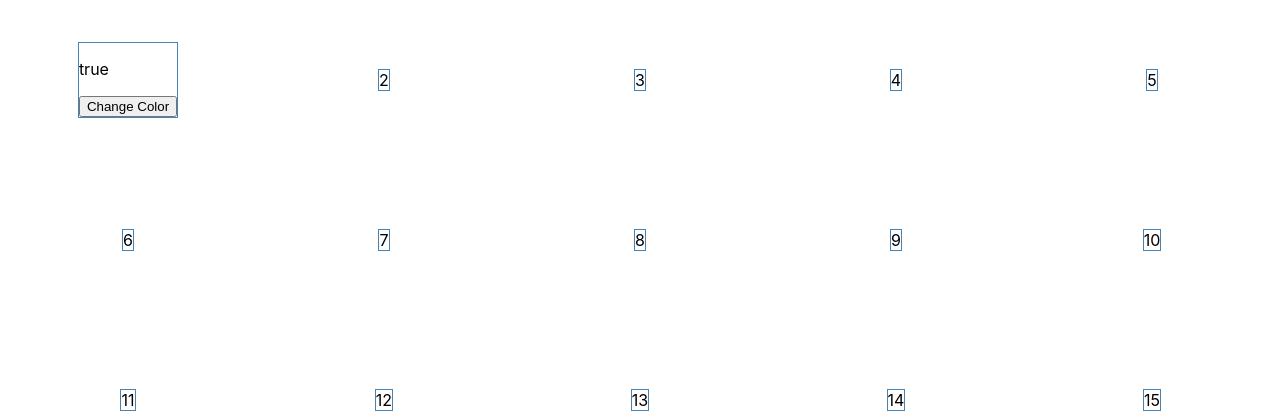
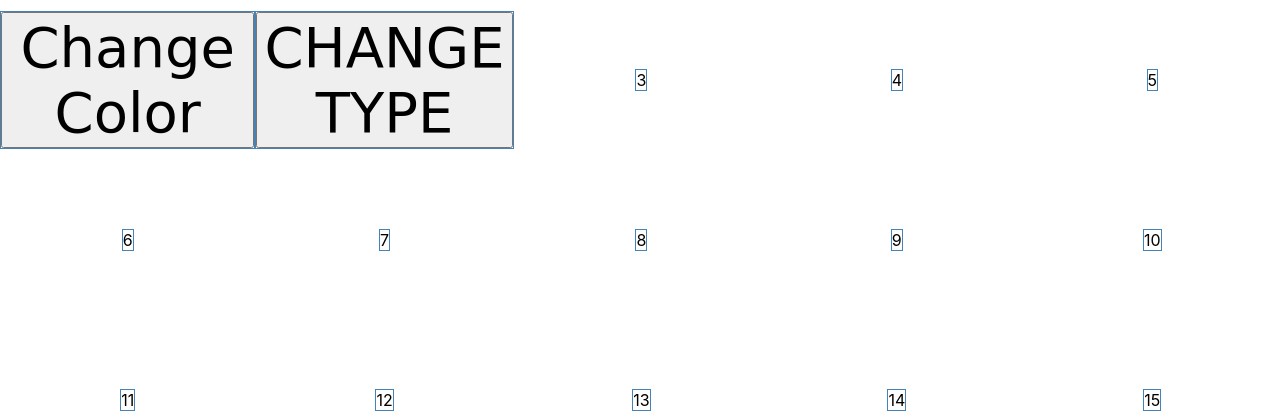
Before and after one commit to FrancesscaWY/Javascript_Learn__, a PHP site: page /main.html in a window 1280 px wide. Shown: the top 420 px of the page. Run offline with PHP 8.4, Linux system fonts and the light colour scheme.

Commit message:
CHANGE_TYPE...

```diff
--- a/JS_week6/data_type.js
+++ b/JS_week6/data_type.js
@@ -1,13 +1,14 @@
-console.log('Data Type');
-function isArray(myArray){
-    return myArray.constructor.toString().indexOf("Array")>-1;
-}
-var fruits= ["Banana", "Orange", "Apple", "Mango"];
-document.getElementById("constructor..").innerHTML = isArray(fruits);
+// console.log('Data Type');
+// function isArray(myArray){
+//     return myArray.constructor.toString().indexOf("Array")>-1;
+// }
+// var fruits= ["Banana", "Orange", "Apple", "Mango"];
+// document.getElementById("constructor..").innerHTML = isArray(fruits);
 
 
 
 var f=2;
+var t=2;
 //why not show always show the result??
 var Car ={
     name:"Disco",
@@ -19,6 +20,14 @@ var Car ={
         let text=`<video autoplay loop width=100% height=100%> <source src="src/video/car`+f+`.mp4" type="video/mp4"></video>`;
             document.getElementById("car").innerHTML=text;
             f++;
+    },
+    changeType: function(){
+        document.getElementById("car").style.backgroundColor="black";
+        if(t>6){
+            t=1;
+        }
+        let text1=`<img src="src/picture/type`+t+`.svg" width=100% height=100% alt="There is no type.">`;
+        document.getElementById("car").innerHTML=text1;
+        t++;
     }
-
 }
--- a/JS_week6/main.css
+++ b/JS_week6/main.css
@@ -14,11 +14,45 @@ div{
     border: steelblue 1px solid;
 }
 
-#car{
+#cars{
     grid-column-start: 1;
     grid-column-end: 6;
     grid-row-start: 4;
     grid-row-end: 6;
     width: 100%;
     height: 100%;
+    display: grid;
+    grid-template-columns: 1fr 1.5fr ;
+    grid-template-rows: 1fr;
+    /*position: relative;*/
+    /*top: 0;*/
+    /*left: 0;*/
+    /*top:0;*/
+    /*left:0;*/
+    /*z-index: -9999;*/
+    /*align-items: center;//垂直居中*/
+    /*justify-content:left ;//水平居中*/
 }
+#car{
+    grid-column-start: 2;
+    grid-column-end: 3;
+    grid-row-start: 1;
+    grid-row-end: 2;
+    width: 100%;
+    height: 100%;
+    /*text-align: center;*/
+    align-items: center;
+    justify-content: center;
+}
+#car video{
+    width: 100%;
+    height: 100%;
+    object-fit: contain ;//视频填充整个div
+}
+.cars{
+    height: 100%;
+    width: 100%;
+    font-size: 3.5rem;
+    font-family: "Comic Sans MS", cursive, sans-serif;
+
+}
--- a/JS_week6/main.html
+++ b/JS_week6/main.html
@@ -1,5 +1,5 @@
 <!DOCTYPE html>
-<html lang="en">
+<html lang="zh">
 <head>
     <meta charset="UTF-8">
     <title>WEEK_SIX</title>
@@ -7,10 +7,10 @@
 </head>
 <body>
     <div >
-    <p id="constructor..">hello</p>
-        <button id="color" type="button" onclick="Car.change_color()">Change Color</button>
+<!--    <p id="constructor..">hello</p>-->
+        <button class="cars" type="button" onclick="Car.change_color()">Change Color</button>
     </div>
-    <div>2</div>
+    <div><button class="cars" type="button" onclick="Car.changeType()">CHANGE TYPE </button> </div>
     <div>3</div>
     <div>4</div>
     <div>5</div>
@@ -24,10 +24,14 @@
     <div>13</div>
     <div>14</div>
     <div>15</div>
-    <div id="car">
-        <video autoplay loop width=100% height=100%>
+    <div id="cars">
+        <div></div>
+        <div id="car">
+        <video autoplay loop muted width="100%" height="100%">
             <source src="src/video/car1.mp4" type="video/mp4">
         </video>
+        </div>
+
         </div>
 </body>
     <script src="data_type.js"></script>
```
Also changed, not shown: JS_week6/src/picture/type1.svg (added), JS_week6/src/picture/type2.svg (added), JS_week6/src/picture/type3.svg (added), JS_week6/src/picture/type4.svg (added), JS_week6/src/picture/type5.svg (added), JS_week6/src/picture/type6.svg (added), 5 other files.
